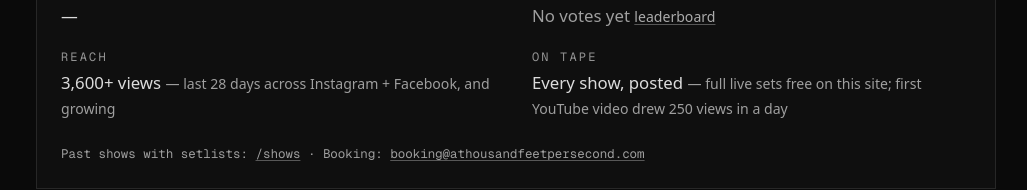
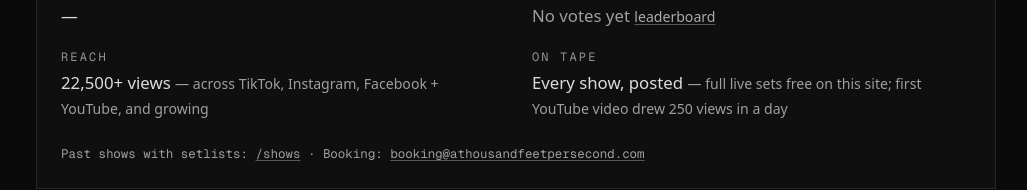
Before and after one commit to topher416/fmnogg.in, a Next.js app: page /press in a window 1280 px wide. Shown: the part 519-709 px from the top of the page, without its empty margins (124-1151 px from the left). Built offline with nearby package versions, Linux system fonts and the light colour scheme; a web font is replaced by a local one.

Commit message:
Press facts: reach now all-platform (TikTok intro video at 18.7k plays)

```diff
--- a/src/components/site/BookerFacts.tsx
+++ b/src/components/site/BookerFacts.tsx
@@ -83,9 +83,9 @@ export default async function BookerFacts() {
             Reach
           </dt>
           <dd className="mt-1 text-[1.05rem] text-white/85">
-            3,600+ views{" "}
+            22,500+ views{" "}
             <span className="text-[0.88rem] text-white/60">
-              — last 28 days across Instagram + Facebook, and growing
+              — across TikTok, Instagram, Facebook + YouTube, and growing
             </span>
           </dd>
         </div>
```
